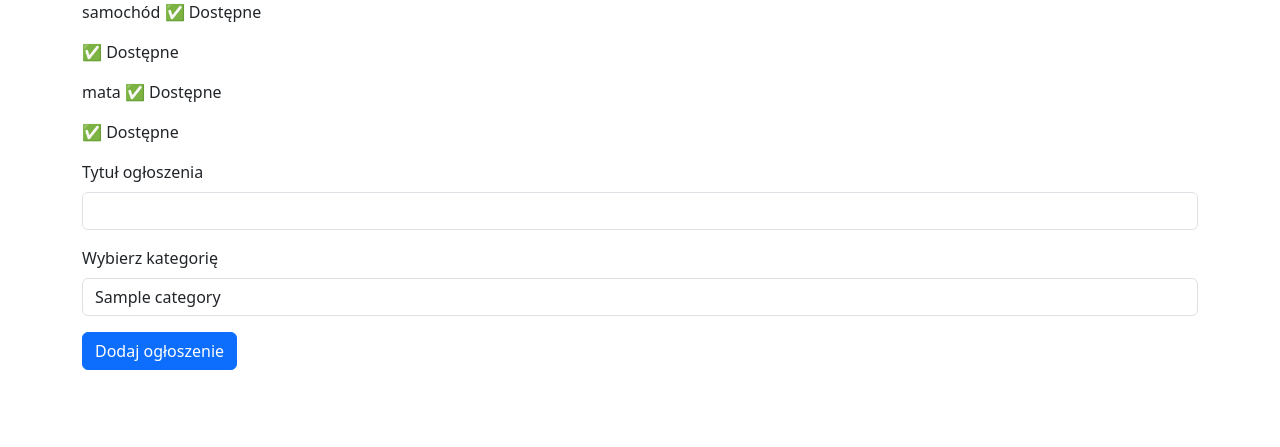
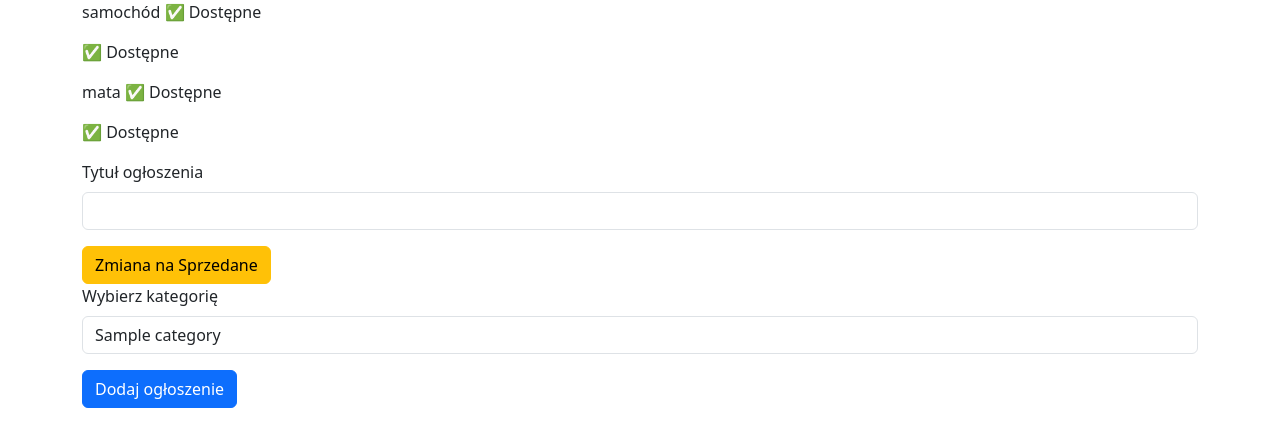
Before and after one commit to Karolina5900/ProjektStrona, a Flask app: template templates/index.html in a window 1280 px wide. Shown: the part 296-743 px from the top of the page. Run offline with Flask 3, Linux system fonts and the light colour scheme; the template is opened without the code that fills it: values that come from a table or form of the project are taken from there, others are empty; tables that the repository leaves empty hold one stand-in row (values such as "Sample post").

Commit message:
Dodanie opcji "Sprzedane"

```diff
--- a/app.py
+++ b/app.py
@@ -80,6 +80,17 @@
     db.session.commit()
     return redirect(url_for("index"))
 
+@app.route('/toggle_sold/<int:ad_id>', methods=["POST"])
+@login_required
+def toggle_sold(ad_id):
+    ad = Olx.query.get_or_404(ad_id)
+    if ad.user_id != current_user.get_id():
+        return redirect(url_for('index'))
+
+    ad.sold = not ad.sold  # Zmiana statusu
+    db.session.commit()
+    return redirect(url_for('index'))
+
 
 # @app.route('/register', methods=['GET', 'POST'])
 # def register():
--- a/templates/index.html
+++ b/templates/index.html
@@ -19,6 +19,16 @@
             <label class="form-label">Tytuł ogłoszenia</label>
             <input type="text" class="form-control" name="item_text">
         </div>
+        <form method="post" action="{{ url_for('toggle_sold', ad_id=ad.id) }}">
+            <button type="submit" class="btn btn-warning">
+                {% if ad.sold %}
+                    Zmiana na Dostępne
+                {% else %}
+                    Zmiana na Sprzedane
+                {% endif %}
+            </button>
+        </form>
+
 
          <!-- Formularz wyboru kategorii -->
          <div class="mb-3">
```
